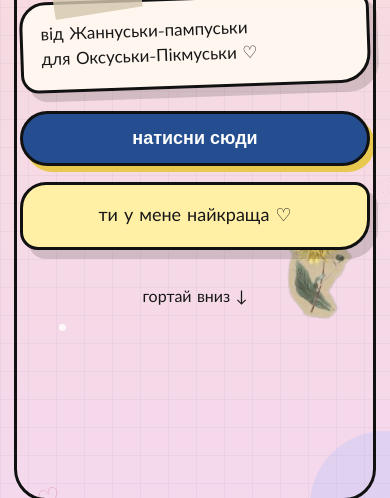
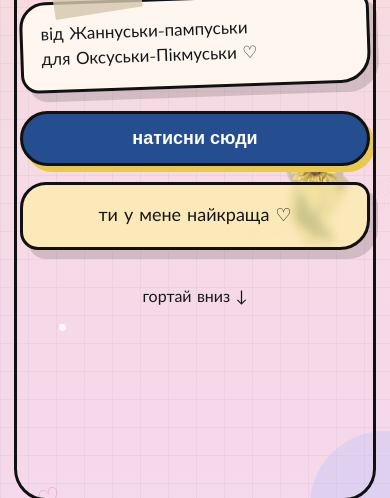
Before and after one commit to zhanna-bie/my_oksanka, a plain HTML site: page index.html in a window 390 px wide. Both pictures are taken after a click on the button "натисни сюди". Shown: the part 329-827 px from the top of the page. Drawn offline with Linux system fonts and the light colour scheme.

Commit message:
Update style.css

```diff
--- a/style.css
+++ b/style.css
@@ -236,7 +236,8 @@ button:active {
 .secret {
   display: none;
   margin-top: 16px;
-  background: #fff0a6;
+  background: rgba(255, 240, 166, 0.68);
+  backdrop-filter: blur(3px);
   text-align: center;
 }
 
@@ -277,8 +278,8 @@ button:active {
 
 .hero-flower {
   width: 82px;
-  right: 16px;
-  bottom: 88px;
+  right: 22px;
+  bottom: 180px;
   transform: rotate(9deg);
   z-index: 4;
   opacity: 0.92;
@@ -700,7 +701,7 @@ button:active {
   .hero-flower {
     width: 70px;
     right: 18px;
-    bottom: 84px;
+    bottom: 155px;
     opacity: 0.85;
   }
 
```
